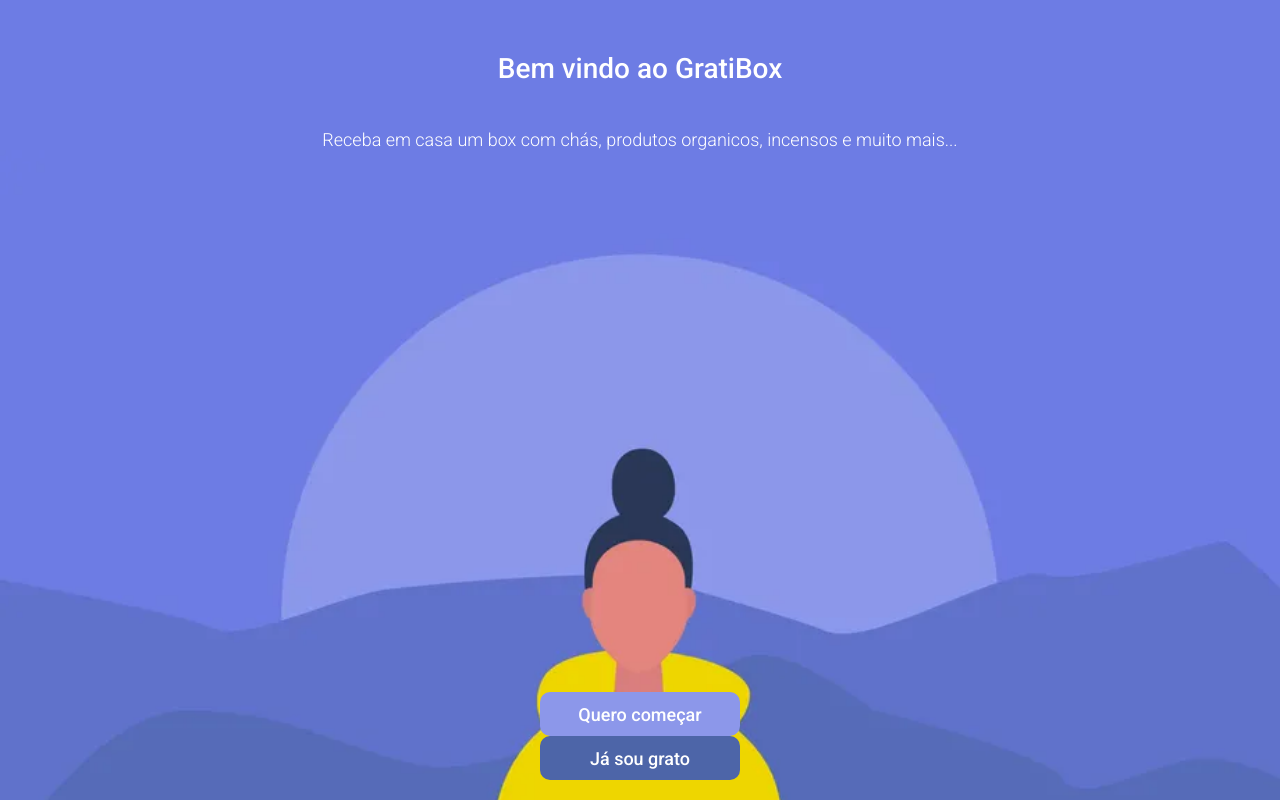
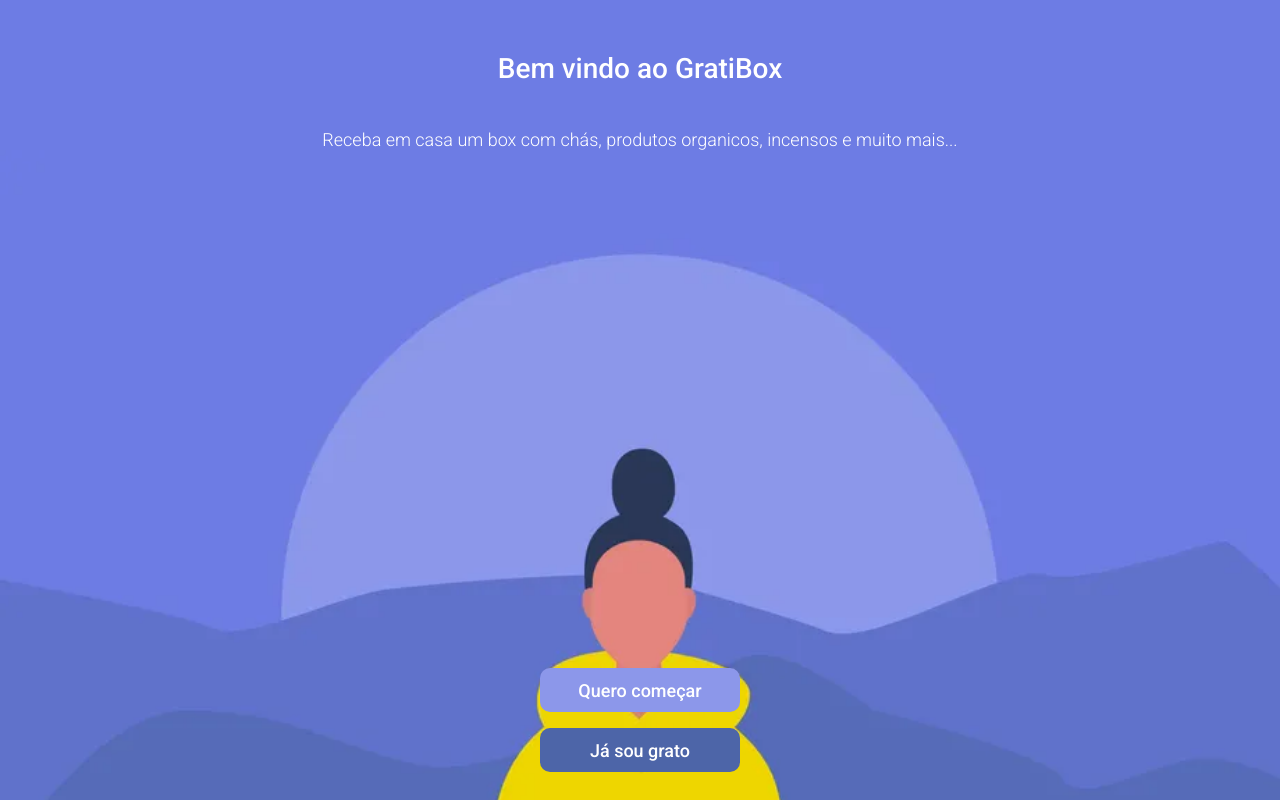
Before and after one commit to gmtorres95/GratiBox-front, a React (Create React App) app: page / in a window 1280 px wide. Shown: the top 800 px of the page. Built offline with nearby package versions, Linux system fonts and the light colour scheme.

Commit message:
feat: make /home buttons functional

```diff
--- a/src/pages/Home/Home.jsx
+++ b/src/pages/Home/Home.jsx
@@ -1,4 +1,5 @@
 import React from 'react';
+import { Link } from 'react-router-dom';
 
 import Wrapper from './styles/Wrapper';
 import StyledButton from './styles/StyledButton';
@@ -11,8 +12,12 @@ export default function Home() {
       <span>Receba em casa um box com chás, produtos organicos, incensos e muito mais...</span>
       <img src={banner} alt="Banner" />
       <div>
-      <StyledButton>Quero começar</StyledButton>
-      <StyledButton backgroundColor="#4D65A8">Já sou grato</StyledButton>
+        <Link to="sign-up">
+          <StyledButton>Quero começar</StyledButton>
+        </Link>
+        <Link to="sign-in">
+          <StyledButton backgroundColor="#4D65A8">Já sou grato</StyledButton>
+        </Link>
       </div>
     </Wrapper>
   );
--- a/src/pages/Home/styles/Wrapper.js
+++ b/src/pages/Home/styles/Wrapper.js
@@ -35,6 +35,10 @@ const Wrapper = styled.div`
     flex-direction: column;
     align-items: center;
   }
+
+  a {
+    margin: 8px;
+  }
 `;
 
 export default Wrapper;
```
